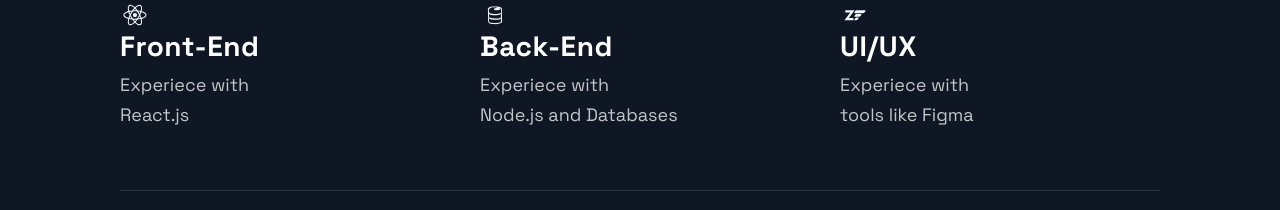
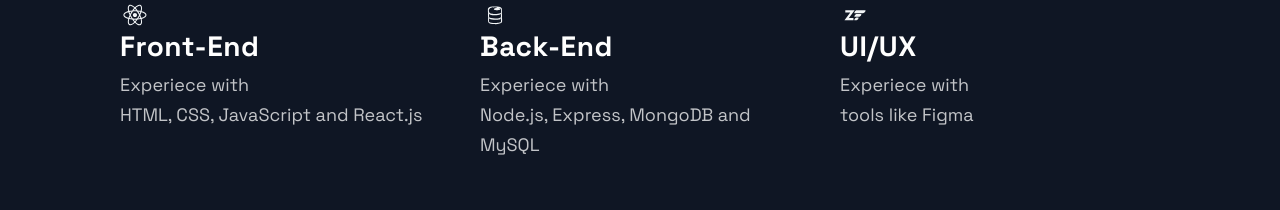
Before and after one commit to prathibha97/portfolio, a Next.js app: page / in a window 1280 px wide. Shown: the part 3190-3400 px from the top of the page. Built offline with nearby package versions, Linux system fonts and the light colour scheme.

Commit message:
Update technologies

```diff
--- a/src/components/Technologies/Technologies.jsx
+++ b/src/components/Technologies/Technologies.jsx
@@ -19,7 +19,7 @@
           <ListTitle>Front-End</ListTitle>
           <ListParagraph>
             Experiece with <br />
-            React.js
+            HTML, CSS, JavaScript and React.js
           </ListParagraph>
         </ListContainer>
       </ListItem>
@@ -29,7 +29,7 @@
           <ListTitle>Back-End</ListTitle>
           <ListParagraph>
             Experiece with <br />
-            Node.js and Databases
+            Node.js, Express, MongoDB and MySQL
           </ListParagraph>
         </ListContainer>
       </ListItem>
```
